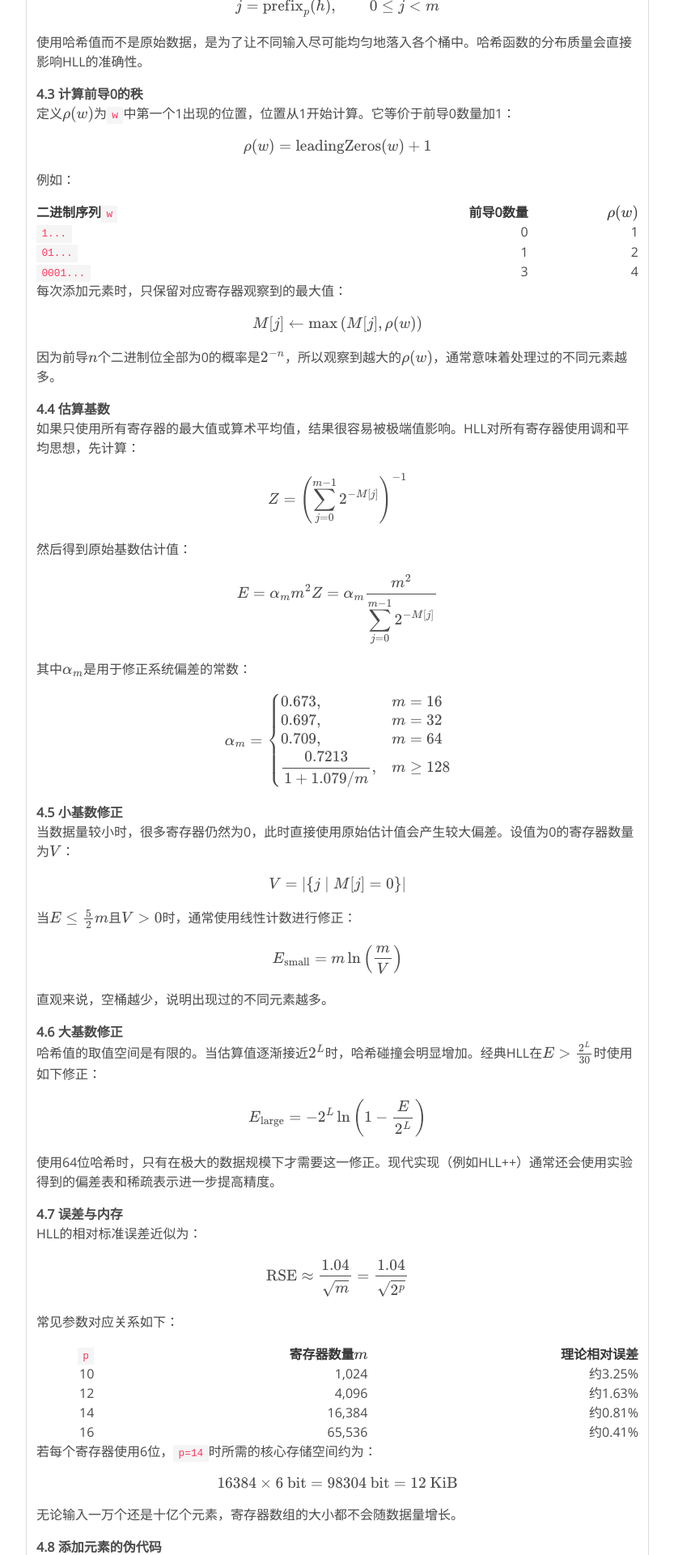
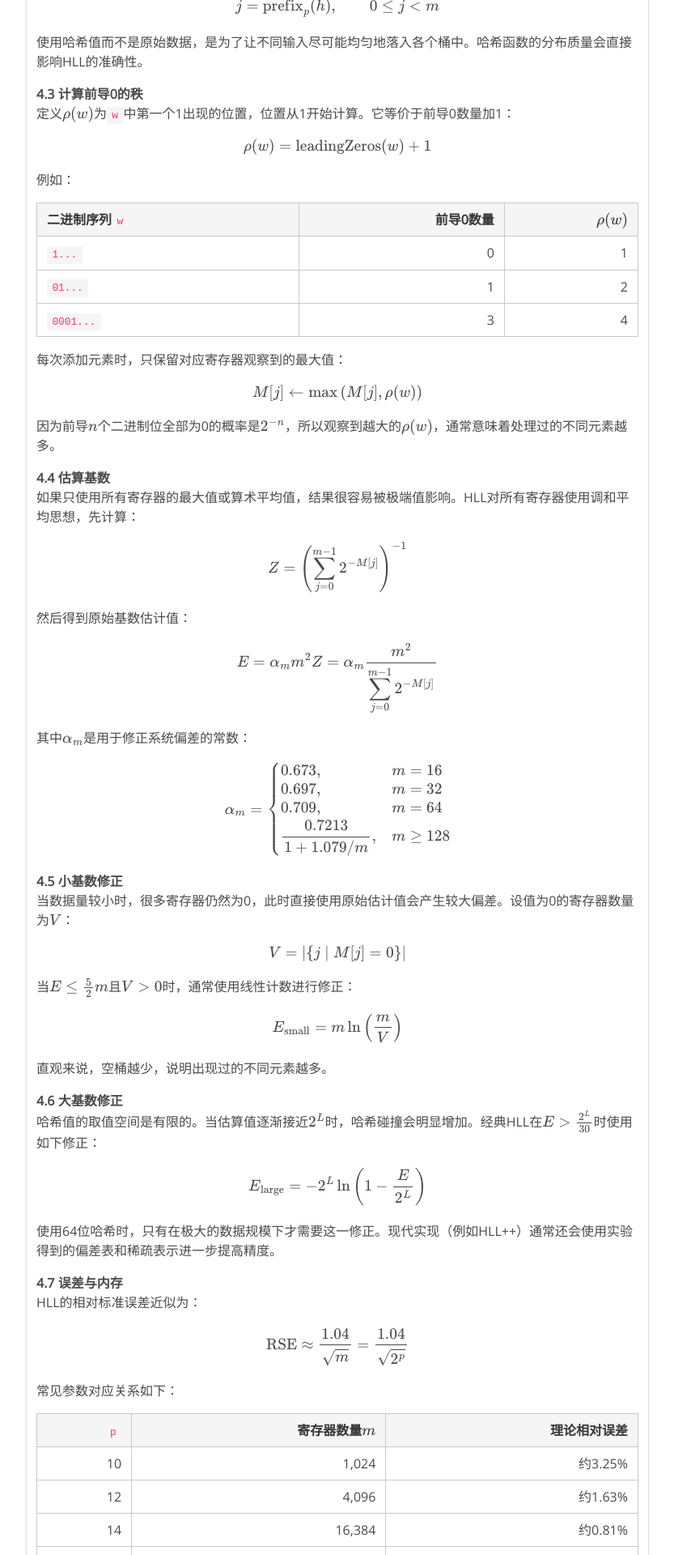
Before and after one commit to lordtoSky/lordtoSky.github.io, a Jekyll site: the page built from _posts/2026-07-29-HyperLogLog.md, in a window 1280 px wide. Shown: the part 1377-3297 px from the top of the page at 81% size, without its empty margins (95-928 px from the left). Built offline with Jekyll 4.4.1, drawn with Linux system fonts in a browser that asks for light colours; comment, search, counter and statistics services are not loaded.

Commit message:
Add borders to article tables

```diff
--- a/assets/css/custom.css
+++ b/assets/css/custom.css
@@ -93,6 +93,24 @@ h1.title > span {
     margin-top: 0.35em;
 }
 
+.post-text table {
+    width: 100%;
+    margin: 1em 0;
+    border-collapse: collapse;
+}
+
+.post-text th,
+.post-text td {
+    border: 1px solid #c9c9c9;
+    padding: 0.5em 0.75em;
+    vertical-align: top;
+}
+
+.post-text th {
+    background: #f5f5f5;
+    font-weight: 600;
+}
+
 /* sorry God. Just once */
 .sidebar {
     padding: 0 0.75rem 0.75rem 0.75rem !important;
```
